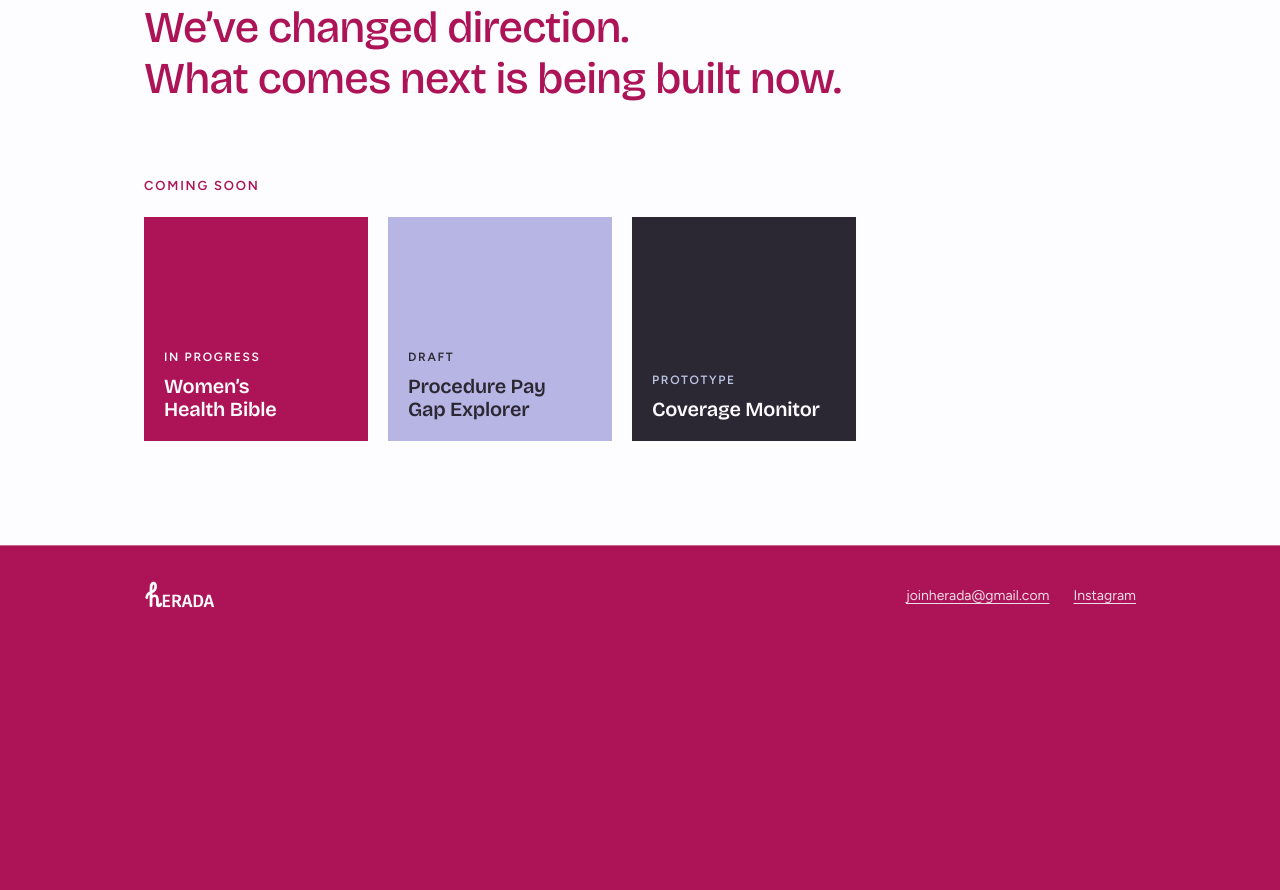
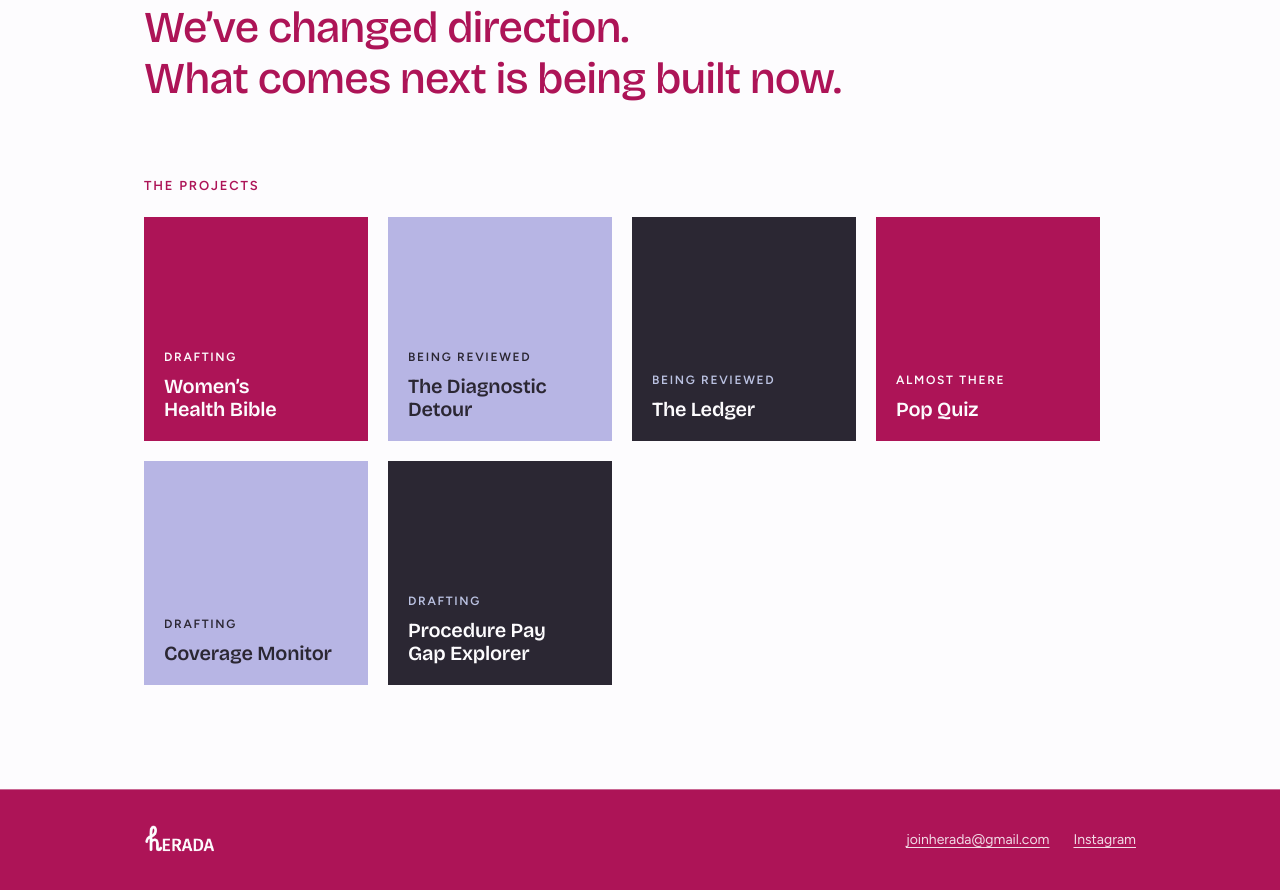
Before and after one commit to krit-rr/herada-monorepo, a plain HTML site: page site/index.html in a window 1280 px wide. Shown: the part 935-1825 px from the top of the page. Before the commit the page ends 1581 px from the top, so only its background shows below. Drawn offline with nearby package versions, Linux system fonts and the light colour scheme.

Commit message:
List every project on the home page with pipeline statuses
The tiles grow from three to all six projects, and both the home page
and the projects page speak one status vocabulary: Drafting, Being
Reviewed, Polishing, Almost There. The second kicker reads The
projects now that the tiles are no longer all coming soon.

```diff
--- a/site/index.html
+++ b/site/index.html
@@ -34,19 +34,31 @@
       <div class="hr-wrap">
         <p class="hr-kicker">In progress</p>
         <p class="hr-note">We&rsquo;ve changed direction.<br>What comes next is being built now.</p>
-        <p class="hr-kicker">Coming soon</p>
+        <p class="hr-kicker">The projects</p>
         <div class="hr-tiles">
           <div class="hr-tile">
-            <p class="hr-status">In progress</p>
+            <p class="hr-status">Drafting</p>
             <h3>Women&rsquo;s Health Bible</h3>
           </div>
           <div class="hr-tile">
-            <p class="hr-status">Draft</p>
-            <h3>Procedure Pay Gap Explorer</h3>
+            <p class="hr-status">Being Reviewed</p>
+            <h3>The Diagnostic Detour</h3>
           </div>
           <div class="hr-tile">
-            <p class="hr-status">Prototype</p>
+            <p class="hr-status">Being Reviewed</p>
+            <h3>The Ledger</h3>
+          </div>
+          <div class="hr-tile">
+            <p class="hr-status">Almost There</p>
+            <h3>Pop Quiz</h3>
+          </div>
+          <div class="hr-tile">
+            <p class="hr-status">Drafting</p>
             <h3>Coverage Monitor</h3>
+          </div>
+          <div class="hr-tile">
+            <p class="hr-status">Drafting</p>
+            <h3>Procedure Pay Gap Explorer</h3>
           </div>
         </div>
       </div>
```
Also changed, not shown: site/projects/index.html (+5 -5 lines).
